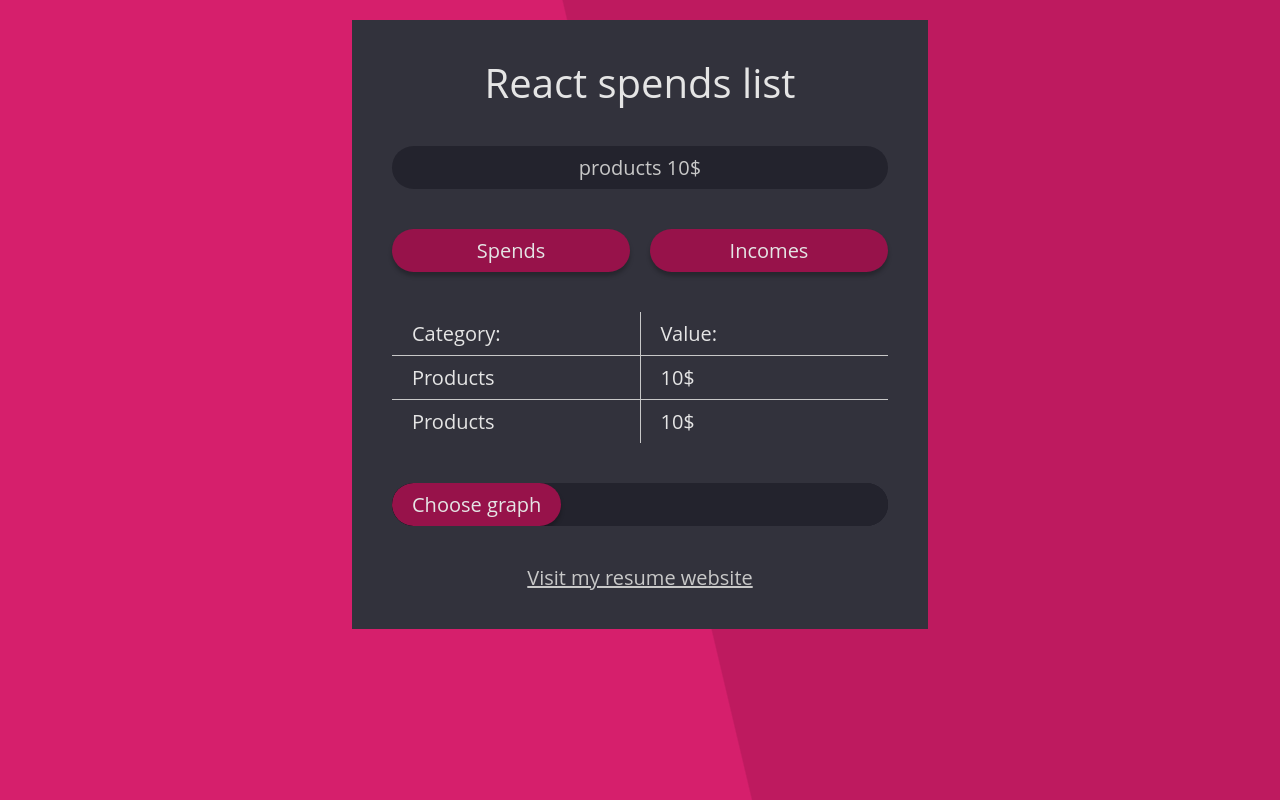
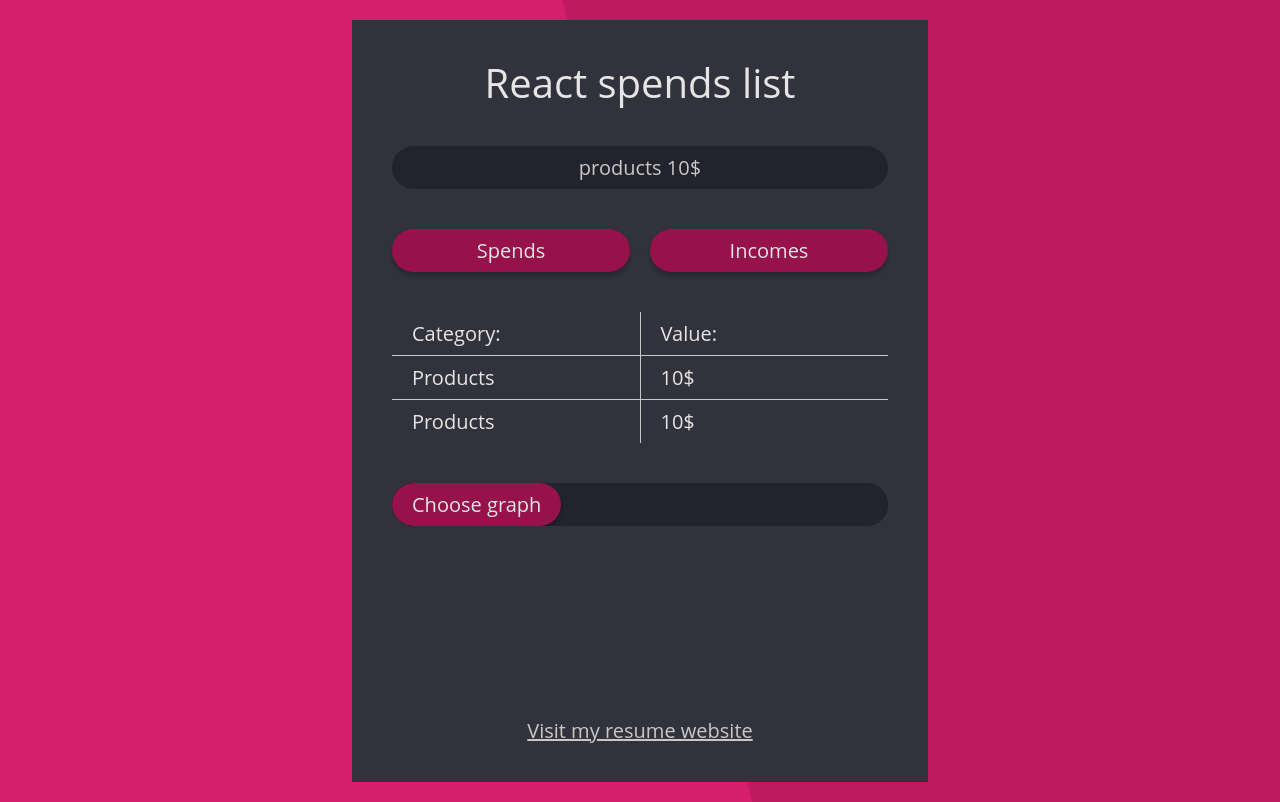
Before and after one commit to fav757/react_spends_list, a React (Create React App) app: page / in a window 1280 px wide. Built offline with nearby package versions, Linux system fonts and the light colour scheme.

Commit message:
fix main container vertical overflow

```diff
--- a/src/App.js
+++ b/src/App.js
@@ -5,10 +5,6 @@ import DataTable from './components/DataTable/DataTable';
 import GraphControlls from './components/GraphControlls/GraphControlls';
 
 const StyledApp = styled.div`
-  position: relative;
-  width: 100%;
-  min-height: 100%;
-
   header {
     font-size: 2rem;
     text-align: center;
@@ -16,6 +12,7 @@ const StyledApp = styled.div`
   }
 
   main {
+    min-height: calc(100vh - 227px);
     padding-bottom: 63px;
 
     >*:not(:last-child) {
@@ -24,9 +21,6 @@ const StyledApp = styled.div`
   }
 
   footer {
-    width: 100%;
-    position: absolute;
-    bottom: 0;
     text-align: center;
 
     a {
--- a/src/index.css
+++ b/src/index.css
@@ -6,15 +6,6 @@
   font-size: 20px;
   font-family: 'Open Sans', 'Helvetica Neue', sans-serif;
   color: #E5E5E5;
-}
-
-html, body, #root {
-  width: 100%;
-  min-height: 100%;
-}
-
-h1 {
-  margin:0;
 }
 
 body {
```
